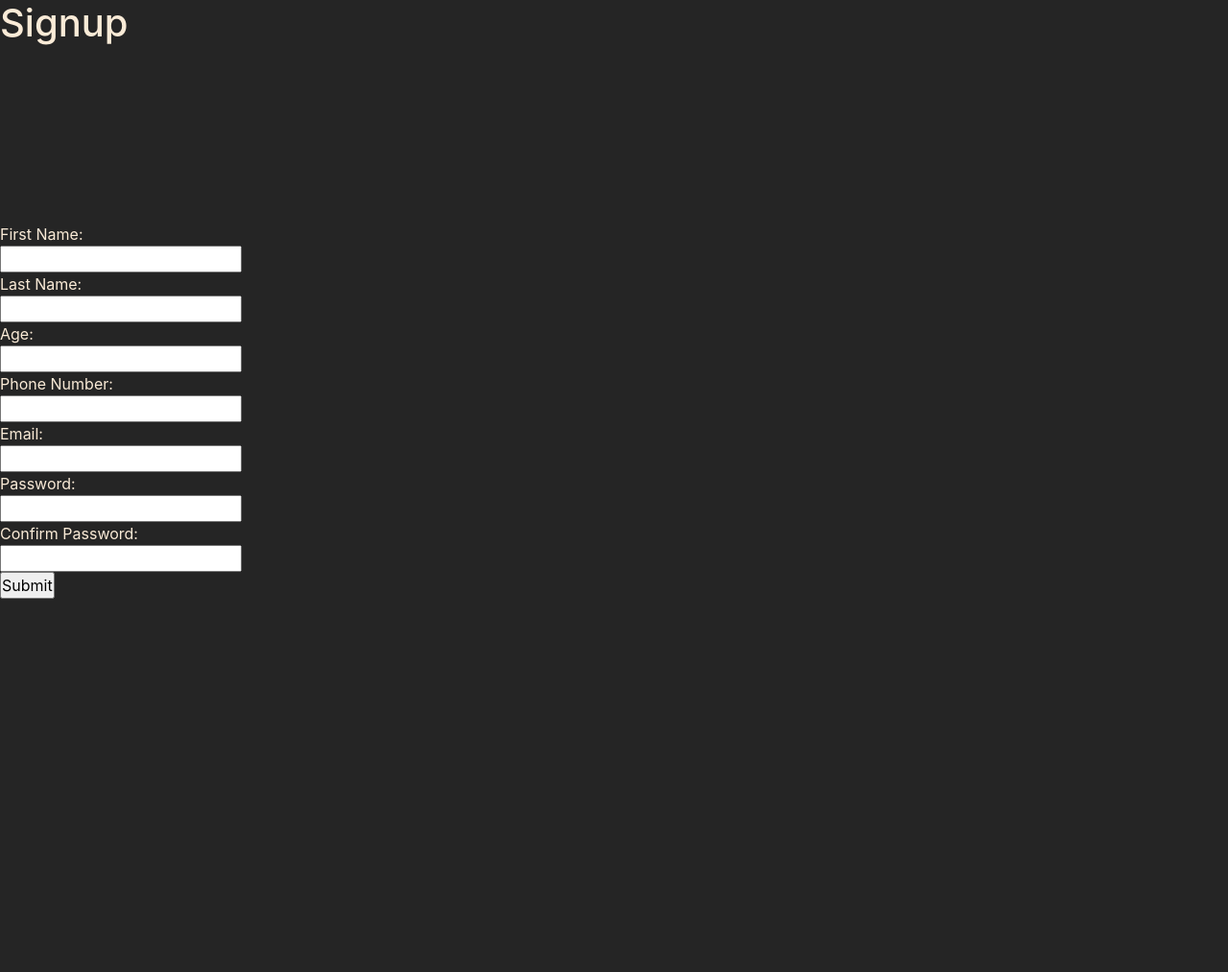
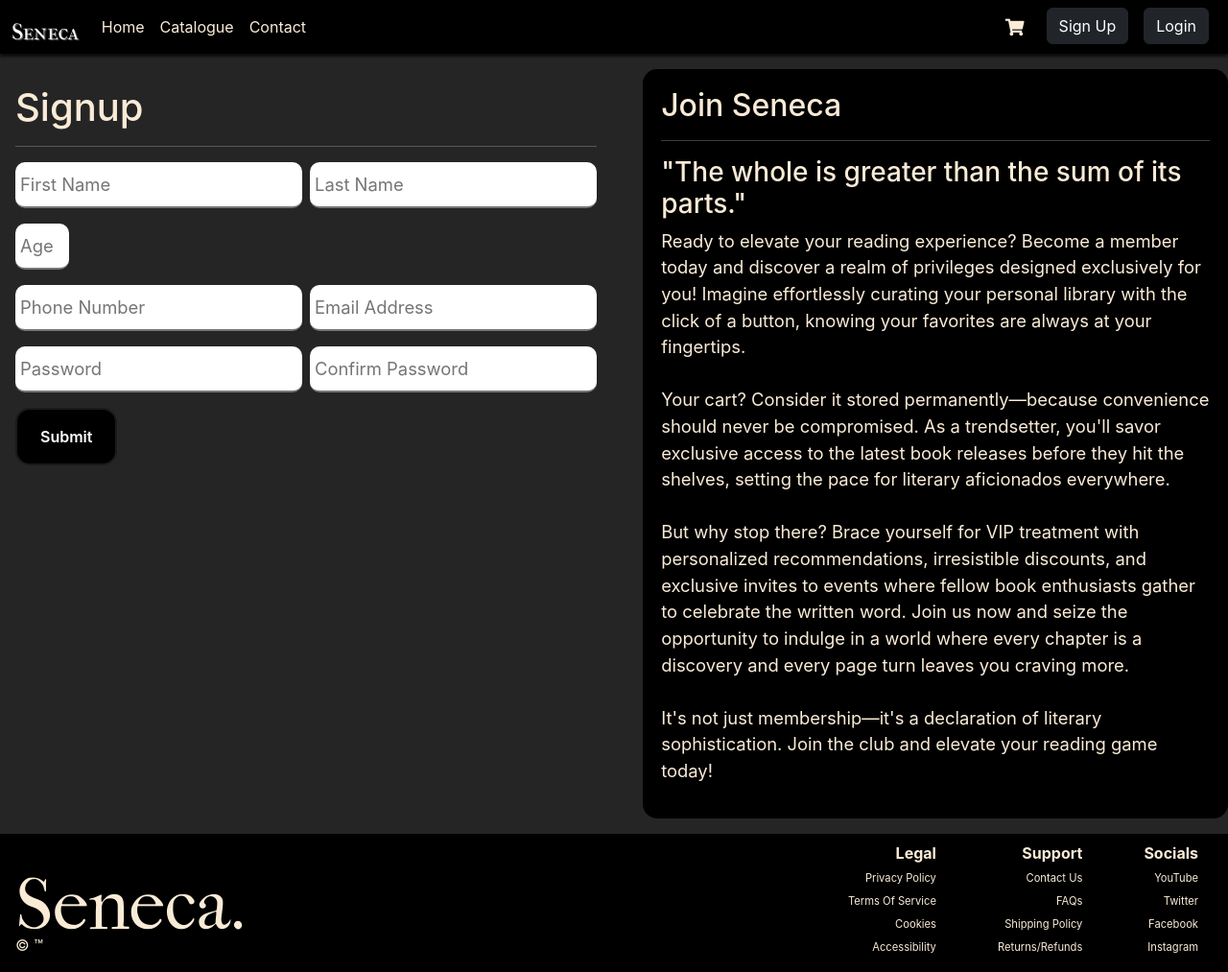
Before and after one commit to parthacharyaaaaa/Seneca, a Flask app: page /signup in a window 1280 px wide. Shown: the whole page at 96% size. Before the commit the page ends 624 px from the top, so only its background shows below. Run offline with Flask 3, Linux system fonts and the light colour scheme.

Commit message:
Style signup form

```diff
--- a/static/global.css
+++ b/static/global.css
@@ -81,10 +81,14 @@ html body::-webkit-scrollbar {
 html body{
     /* background-image: var(--BGIMG); */
     background-color: rgb(37, 37, 37);
-    height: 100vh;
+    min-height: 100vh;
 
     color: var(--TEXT-COLOR-LIGHT);
     font-family: var(--FF-MAIN);
+    display: flex;
+    flex-direction: column;
+    /* flex: 1; */
+    /* justify-content: space-between; */
 
 
 }
@@ -444,10 +448,30 @@ footer a:is(:hover, :focus){
     transform: translateY(0);
   }
 
-body{
-    display: flex;
-    flex-direction: column;
-    justify-content: space-between;
+.bg-field {
+    width: 60%;
+    padding: 10px 15px;
+    border: none;
+    border-radius: 25px;
+    background-color: #ffffff; /* White background */
+    box-shadow: 0 4px 6px rgba(0, 0, 0, 0.1); /* Subtle shadow */
+    font-size: 16px;
+    transition: all 0.3s ease;
+    /* margin-bottom: 0.5rem; */
+}
+
+/* Placeholder styling */
+.bg-field::placeholder {
+    color: #a9a9a9; /* Light gray placeholder text */
+}
+
+/* Focus and hover effects */
+.bg-field:focus,
+.bg-field:hover {
+    outline: 2px solid green;
+    box-shadow: 2px 6px 12px rgba(0, 0, 0, 0.4); /* Stronger shadow */
+    background-color: #f7f7f7; /* Slightly darker background */
+    transform: translateY(-2px);
 }
 @media screen and (min-width: 480px){
     footer{
--- a/static/signup-login.css
+++ b/static/signup-login.css
@@ -1,3 +1,70 @@
-header, footer{
-    display: none;
+.form-container{
+    /* background-color: var(--BGCOLOR-ICONS-1); */
+    width: 50%;
+    margin: 0 auto;
+    padding:1rem;
+    border-radius: 10px;
 }
+
+.bg-field{
+    width: fit-content;
+}
+
+#signupForm{
+    display: flex;
+    flex-flow: column nowrap;
+    /* justify-content: space-around; */
+    /* align-items: center; */
+    gap:1rem;
+
+    .input-wrapper{
+        display: flex;
+        flex-flow:row;
+        gap: 0.5rem;
+    }
+
+    .form-field{
+        /* background-color: transparent; */
+        border-top: none;
+        border-left: none;
+        border-right: none;
+        /* border-bottom: black; */
+        height: 3rem;
+        padding: 5px;
+
+        border-radius: 10px;
+        font-size: var(--FSIZE-SLIGHTLY-LARGER);
+    }
+
+    .input-wrapper:nth-of-type(2) .form-field{
+        width: 3.5rem;
+    }
+
+}
+
+footer{
+    display: absolute;
+    bottom: 0;
+}
+
+.form-wrapper{
+    display: flex;
+    flex-direction: row;
+    gap: 2rem;
+    flex: 1;
+}
+body{
+    display: block;
+}
+
+.quote{
+    background-color: var(--BGCOLOR-ICONS-1);
+    border-radius: 15px;
+    padding: 1.2rem;
+}
+.desc{
+    font-size: var(--FSIZE-SLIGHTLY-SMALLER);
+}
+.promo{
+    font-size: var(--FSIZE-SLIGHTLY-LARGER);
+}
--- a/templates/signup.html
+++ b/templates/signup.html
@@ -1,38 +1,54 @@
 {% extends 'baseTemplate.html' %}
 
 {% block title %} Signup {% endblock %}
+{%block additionalDependencies %}
+<link rel="stylesheet" type="text/css" href="{{url_for('static', filename='signup-login.css')}}" />
+{% endblock %}
 {% block content %}
-{%block additionalDependencies %}
-<link rel = "stylesheet" type="text/css" href="{{url_for('static', filename='signup-login.css')}}"/>
-{% endblock %}
-<h1>Signup</h1>
-<form id="signupForm" method="POST">
+<div class="form-wrapper">
+    <div class="form-container">
+        <h1>Signup</h1>
+        <hr>
+        <form id="signupForm" method="POST">
+            <div class="input-wrapper">
+                <input type="text" id="first_name" name="first_name" required class="form-field"
+                    placeholder="First Name">
 
-            <label for="first_name">First Name:</label><br>
-            <input type="text" id="first_name" name="first_name" required><br>
+                <input type="text" id="last_name" name="last_name" class="form-field" required placeholder="Last Name">
+            </div>
 
-            <label for="last_name">Last Name:</label><br>
-            <input type="text" id="last_name" name="last_name" required><br>
+            <div class="input-wrapper">
+                <input type="number" id="age" name="age" required class="form-field" placeholder="Age">
+            </div>
+            <div class="input-wrapper">
 
-        <label for="age">Age:</label><br>
-        <input type="number" id="age" name="age" required><br>
+                <input type="text" id="phone_number" name="phone_number" required class="form-field"
+                    placeholder="Phone Number">
 
-        <label for="phone_number">Phone Number:</label><br>
-        <input type="text" id="phone_number" name="phone_number" required><br>
+                <input type="email" id="email_id" name="email_id" required class="form-field"
+                    placeholder="Email Address">
+            </div>
+            <div class="input-wrapper">
 
-        <label for="email_id">Email:</label><br>
-        <input type="email" id="email_id" name="email_id" required><br>
+                <input type="password" id="password" name="password" required class="form-field" placeholder="Password">
 
-        <label for="password">Password:</label><br>
-        <input type="password" id="password" name="password" required><br>
+                <input type="password" id="confirm_password" name="confirm_password" required class="form-field"
+                    placeholder="Confirm Password">
+            </div>
 
-        <label for="confirm_password">Confirm Password:</label><br>
-        <input type="password" id="confirm_password" name="confirm_password" required><br>
+            <input type="submit" class="hover-button"> <!-- Are you fucking kidding me -->
+        </form>
+    </div>
+    <div class="quote">
+        <h2>Join Seneca</h2><hr>
+        <h3>"The whole is greater than the sum of its parts."</h3>
+            <p class="promo">
+                Ready to elevate your reading experience? Become a member today and discover a realm of privileges designed exclusively for you! Imagine effortlessly curating your personal library with the click of a button, knowing your favorites are always at your fingertips. <br><br>Your cart? Consider it stored permanently—because convenience should never be compromised. As a trendsetter, you'll savor exclusive access to the latest book releases before they hit the shelves, setting the pace for literary aficionados everywhere. <br><br>But why stop there? Brace yourself for VIP treatment with personalized recommendations, irresistible discounts, and exclusive invites to events where fellow book enthusiasts gather to celebrate the written word. Join us now and seize the opportunity to indulge in a world where every chapter is a discovery and every page turn leaves you craving more.<br><br> It's not just membership—it's a declaration of literary sophistication. Join the club and elevate your reading game today!
+            </p>
+    </div>
 
-        <input type="submit">         <!-- Are you fucking kidding me -->
-    </form>
 
-    <div id="message"></div>
+</div>
 
-    <script src="{{url_for('static', filename='scripts/signupValidation.js')}}"></script>
+<script src="{{url_for('static', filename='scripts/signupValidation.js')}}"></script>
 {%endblock%}
```
Also changed, not shown: static/cart.css (+0 -26 lines), instance/test1.db.
